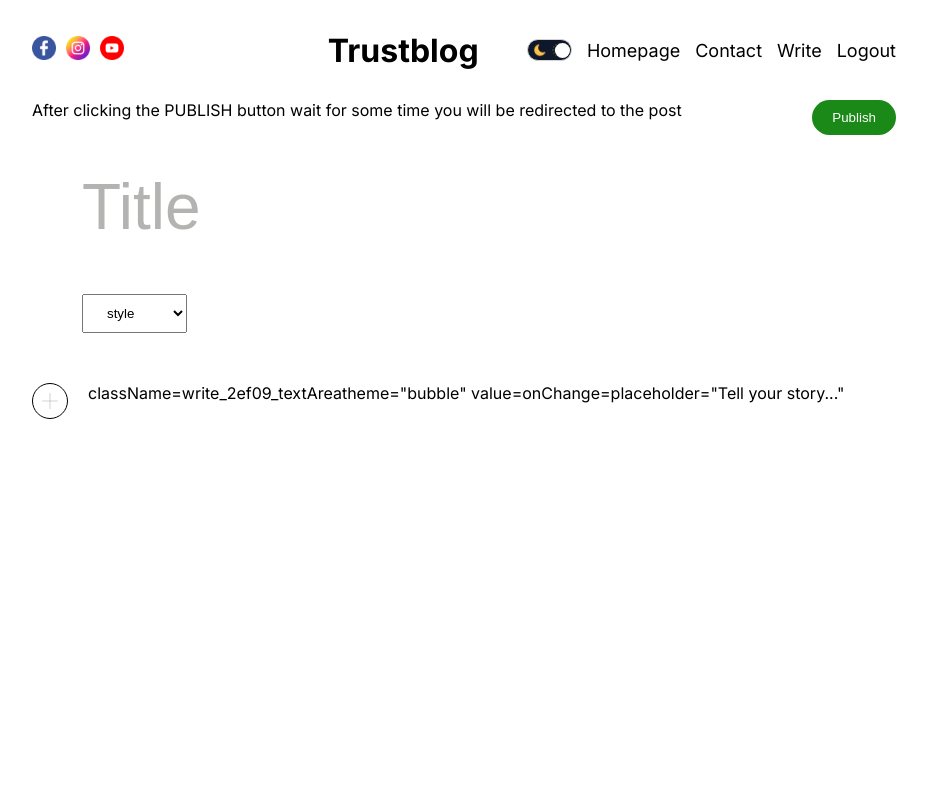
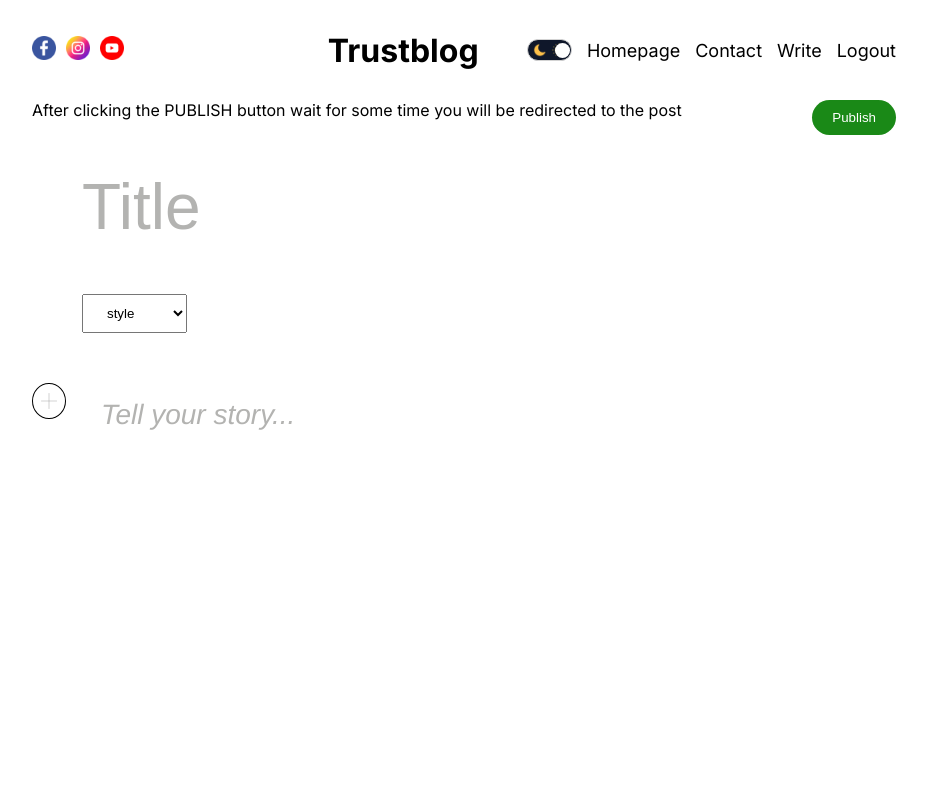
Before and after one commit to AdityaSrivastav5/bloglive, a Next.js app: page /write in a window 1280 px wide. Shown: the top 800 px of the page, without its empty margins (176-1103 px from the left). Built offline with nearby package versions, Linux system fonts and the light colour scheme; no server answers; sample sign-in values are in the browser's storage.

Commit message:
guess quill will not mess

```diff
--- a/src/app/write/page.jsx
+++ b/src/app/write/page.jsx
@@ -13,6 +13,8 @@ import {
   getDownloadURL,
 } from "firebase/storage";
 import { app } from "@/utils/firebase";
+import ReactQuill from "react-quill";
+
 
 const WritePage = () => {
   //   const { status } = useSession();
@@ -140,11 +142,13 @@ router.push("/")
           </div>
         )}
 
+        <ReactQuill
           className={styles.textArea}
           theme="bubble"
           value={value}
           onChange={setValue}
           placeholder="Tell your story..."
+        />
 
       </div>
       <button className={styles.publish} onClick={handleSubmit}>
--- a/src/components/card/Card.jsx
+++ b/src/components/card/Card.jsx
@@ -1,4 +1,4 @@
-import React from "react";
+
 import styles from "./card.module.css";
 import Image from "next/image";
 import Link from "next/link";
```
